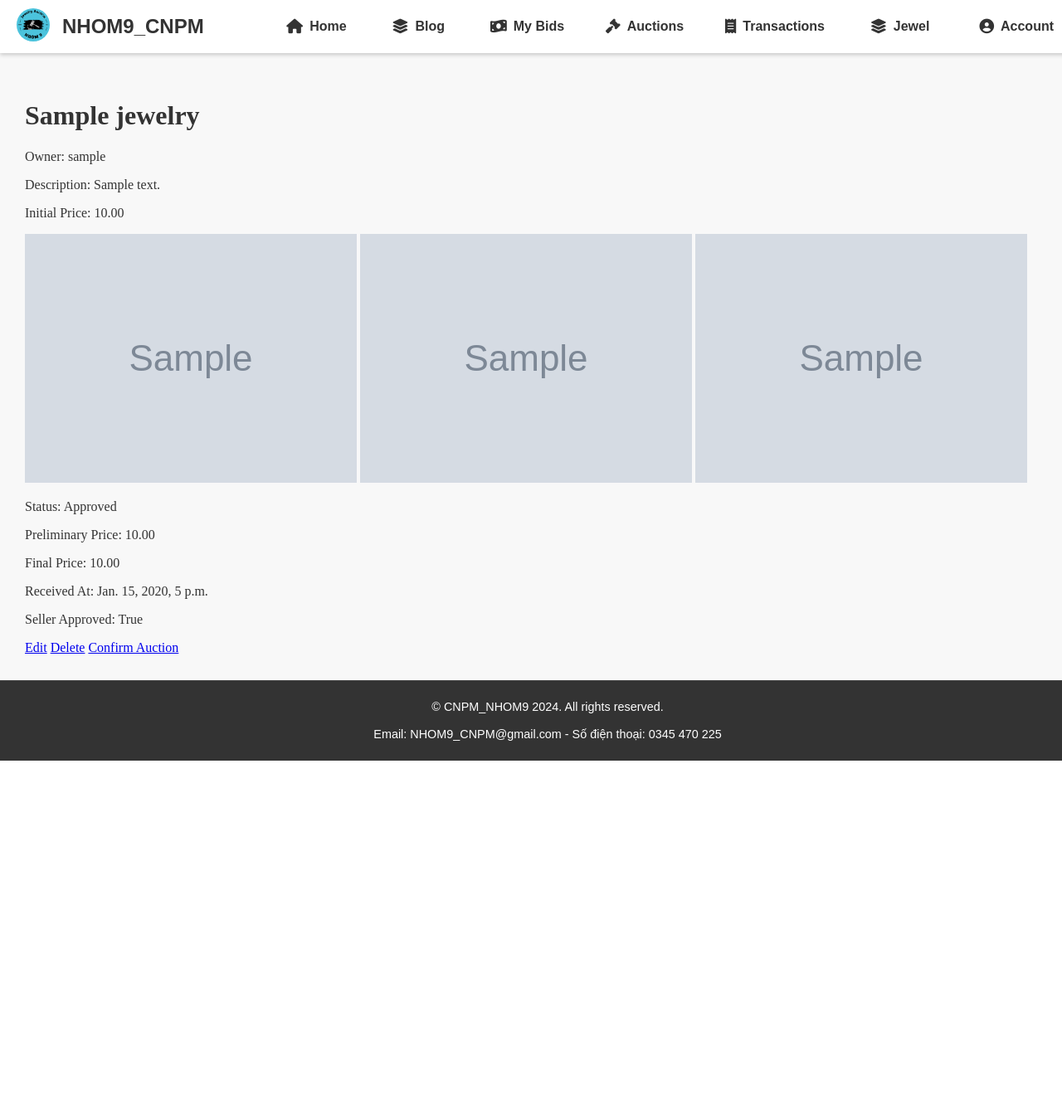
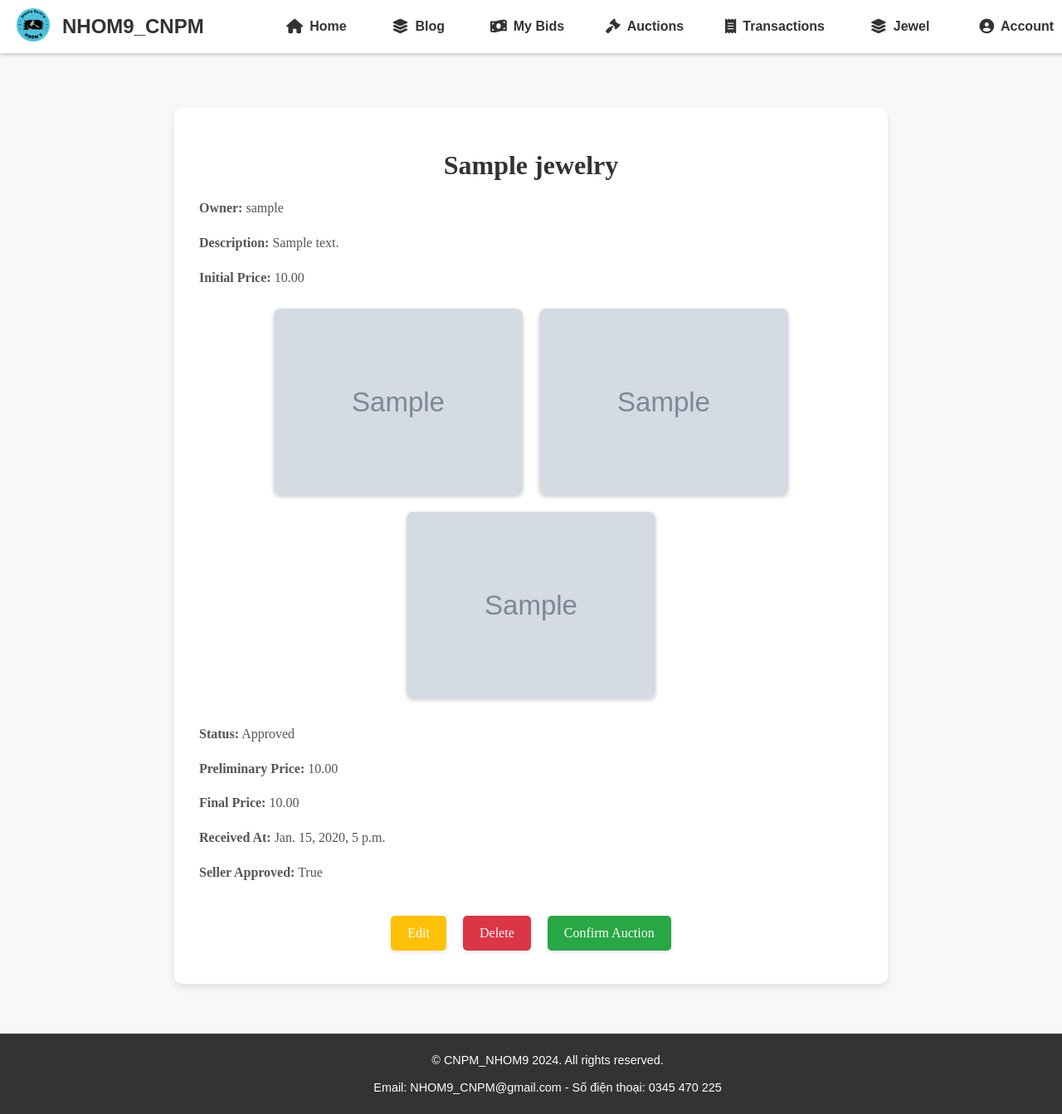
Before and after one commit to PeHatHat/Nhom9_CNPM, a Django app: page /jewelry/1/ in a window 1280 px wide. Shown: the whole page at 83% size. Before the commit the page ends 917 px from the top, so only its background shows below. Run offline with Django 5.2, Linux system fonts and the light colour scheme; a user stored in the database is signed in; tables that the repository leaves empty hold one stand-in row (values such as "Sample post"); grey boxes marked "Sample" are stand-in pictures; data that the repository does not hold is empty; some libraries are stand-ins or nearby versions.

Commit message:
fix ss2 :))))

```diff
--- a/jewelry_auction/templates/jewelry/jewelry_detail.html
+++ b/jewelry_auction/templates/jewelry/jewelry_detail.html
@@ -1,15 +1,21 @@
 {% extends 'base.html' %}
-{%load static%}
+{% load static %}
 
 {% block extra_css %}
 <link rel="stylesheet" href="{% static 'css/jewelry/jewelry_detail.css' %}">
 {% endblock %}
 
 {% block content %}
+<div class="detail-container">
   <h1>{{ jewelry.name }}</h1>
-<p>Owner: {{ jewelry.owner.username }}</p>
-<p>Description: {{ jewelry.description }}</p>
-<p>Initial Price: {{ jewelry.initial_price }}</p>
+
+  <div class="detail-info">
+    <p><strong>Owner:</strong> {{ jewelry.owner.username }}</p>
+    <p><strong>Description:</strong> {{ jewelry.description }}</p>
+    <p><strong>Initial Price:</strong> {{ jewelry.initial_price }}</p>
+  </div>
+
+  <div class="detail-images">
     {% if jewelry.image_1 %}
         <img src="{{ jewelry.image_1.url }}" alt="{{ jewelry.name }}">
     {% endif %}
@@ -19,31 +25,37 @@
     {% if jewelry.image_3 %}
         <img src="{{ jewelry.image_3.url }}" alt="{{ jewelry.name }}">
     {% endif %}
-<p>Status: {{ jewelry.get_status_display }}</p>
+  </div>
+
+  <div class="detail-info">
+      <p><strong>Status:</strong> {{ jewelry.get_status_display }}</p>
       {% if user.is_authenticated  %}
-<p>Preliminary Price: {{ jewelry.preliminary_price }}</p>
-<p>Final Price: {{ jewelry.final_price }}</p>
-<p>Received At: {{ jewelry.received_at }}</p>
-<p>Seller Approved: {{ jewelry.seller_approved }}</p>
+      <p><strong>Preliminary Price:</strong> {{ jewelry.preliminary_price }}</p>
+      <p><strong>Final Price:</strong> {{ jewelry.final_price }}</p>
+      <p><strong>Received At:</strong> {{ jewelry.received_at }}</p>
+      <p><strong>Seller Approved:</strong> {{ jewelry.seller_approved }}</p>
       {% endif %}
+  </div>
 
+  <div class="detail-actions">
     {% if user == jewelry.owner %}
         <!-- Chủ sở hữu có quyền xem và thao tác với trang sức của họ -->
-    <a href="{% url 'jewelry:jewelry-update' jewelry.pk %}">Edit</a>
-    <a href="{% url 'jewelry:jewelry-delete' jewelry.pk %}">Delete</a>
-    <a href="{% url 'jewelry:jewelry-confirm-auction' jewelry.pk %}">Confirm Auction</a>
+        <a class="edit-button" href="{% url 'jewelry:jewelry-update' jewelry.pk %}">Edit</a>
+        <a class="delete-button" href="{% url 'jewelry:jewelry-delete' jewelry.pk %}">Delete</a>
+        <a class="confirm-button" href="{% url 'jewelry:jewelry-confirm-auction' jewelry.pk %}">Confirm Auction</a>
     {% endif %}
 
     {% if user.role == 'STAFF' %}
         <!-- Nhân viên chỉ được phép cập nhật -->
-    <a href="{% url 'jewelry:jewelry-update-jewelry-by-staff-or-manager' jewelry.pk %}">Update Jewelry</a>
+        <a class="update-button" href="{% url 'jewelry:jewelry-update-jewelry-by-staff-or-manager' jewelry.pk %}">Update Jewelry</a>
     {% endif %}
 
     {% if user.role == 'MANAGER' or user.role == 'ADMIN' %}
         <!-- Chấp nhận hoặc từ chối chỉ dành cho Manager và Admin -->
-    <a href="{% url 'jewelry:jewelry-update-jewelry-by-staff-or-manager' jewelry.pk %}">Update Jewelry</a>
-    <a href="{% url 'jewelry:jewelry-approve' jewelry.pk %}">Approve</a>
-    <a href="{% url 'jewelry:jewelry-reject' jewelry.pk %}">Reject</a>
+        <a class="update-button" href="{% url 'jewelry:jewelry-update-jewelry-by-staff-or-manager' jewelry.pk %}">Update Jewelry</a>
+        <a class="approve-button" href="{% url 'jewelry:jewelry-approve' jewelry.pk %}">Approve</a>
+        <a class="reject-button" href="{% url 'jewelry:jewelry-reject' jewelry.pk %}">Reject</a>
     {% endif %}
-
+  </div>
+</div>
 {% endblock %}
```
Lines whose indentation alone changed are shown as unchanged.
